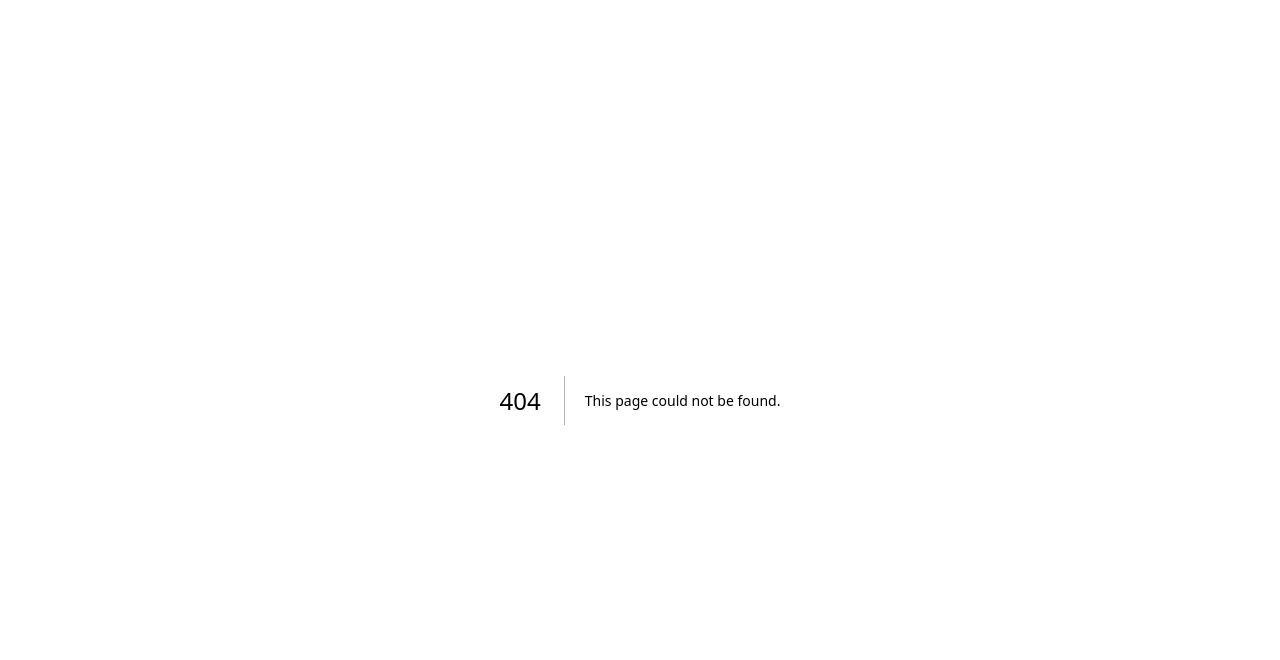
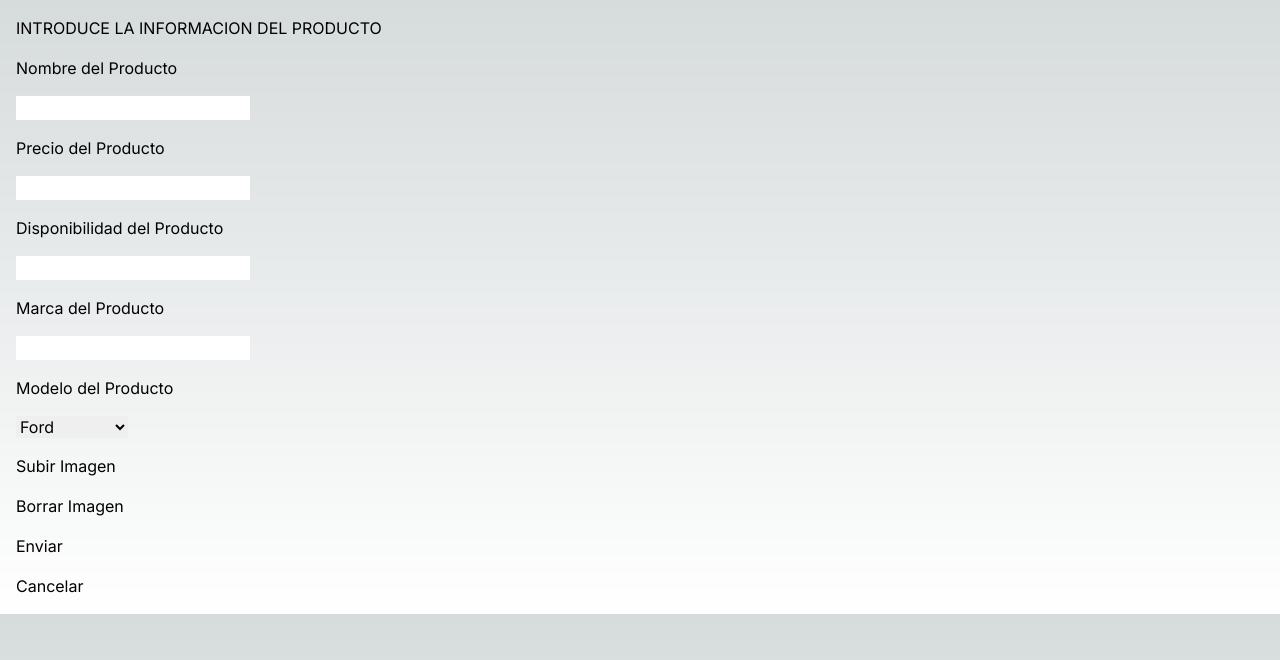
Before and after one commit to WilsonCollantesAponte/Autopart-Express, a Next.js app: page /client/admin in a window 1280 px wide. Before the commit this address had no page. Shown: the top 660 px of the page. Built offline with nearby package versions, Linux system fonts and the light colour scheme.

Commit message:
Creacion ruta admin panel client/admin -- Boceto de form para crear productos

```diff
--- /dev/null
+++ b/app/client/admin/page.jsx
@@ -0,0 +1,10 @@
+import ProductInputForm from "./productInputForm/productInputForm.component";
+
+export default function AdminPage() {
+  return (
+    <div>
+      <h1 className="flex m-4">INTRODUCE LA INFORMACION DEL PRODUCTO</h1>
+      <ProductInputForm />
+    </div>
+  );
+}
--- /dev/null
+++ b/app/client/admin/productInputForm/productInputForm.component.jsx
@@ -0,0 +1,61 @@
+"use client";
+
+export default function ProductInputForm() {
+  return (
+    <div className="container">
+      <form>
+        <label className="flex m-4">Nombre del Producto</label>
+        <input className="flex m-4 bg-midnight text-center text-tahiti"></input>
+        <label className="flex m-4">Precio del Producto</label>
+        <input className="flex m-4"></input>
+        <label className="flex m-4">Disponibilidad del Producto</label>
+        <input className="flex m-4"></input>
+        <label className="flex m-4">Marca del Producto</label>
+        <input className="flex m-4"></input>
+        <label className="flex m-4">Modelo del Producto</label>
+        <select className="flex m-4">
+          <option>Ford</option>
+          <option>Toyota</option>
+          <option>Nissan</option>
+          <option>Mazda</option>
+          <option>Honda</option>
+          <option>Hyundai</option>
+          <option>Volvo</option>
+          <option>BMW</option>
+          <option>Audi</option>
+          <option>Mercedes</option>
+          <option>Volkswagen</option>
+          <option>Peugeot</option>
+          <option>Renault</option>
+          <option>Fiat</option>
+          <option>Chevrolet</option>
+          <option>Kia</option>
+          <option>Daewoo</option>
+          <option>Suzuki</option>
+        </select>
+        <button className="flex m-4">Subir Imagen</button>
+        <button className="flex m-4">Borrar Imagen</button>
+        <button className="flex m-4">Enviar</button>
+        <button className="flex m-4">Cancelar</button>
+      </form>
+    </div>
+  );
+}
+
+//To-Do:
+//[] - escribir los <labels> de los inputs
+//  [] - price
+//  [] - availability
+//  [] - brand
+//  [] - model
+//[] - codear los inputs
+//[] - hacer el boton de submit
+//[] - hacer el boton de subir foto
+//[] - hacer el boton de borrar foto
+//[] - hacer el boton de cancelar
+//[] - hacer que se reflejen los inputs en la pagina para que el usuario vea los datos
+//[] - configurar Cloudinary
+//[] - integrar cloudinary a la form
+//[] - integrar cloudinary a la base de datos
+//[] - codear la funcion para submit a la base de datos
+//[] - testear la info de la base de datos
```
